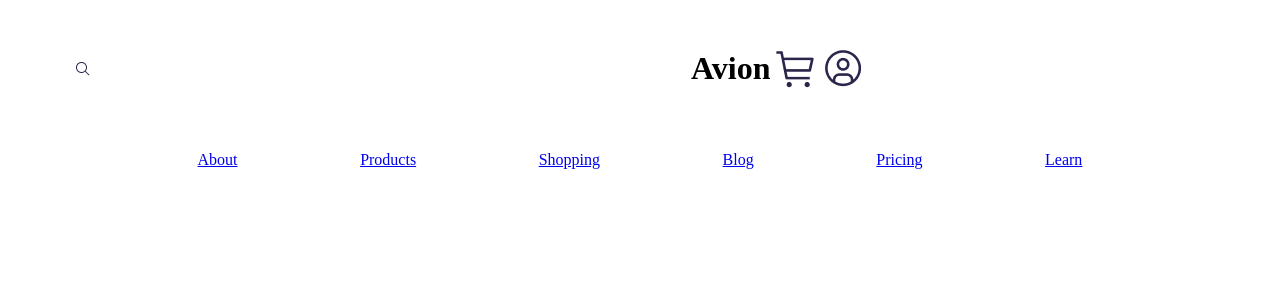
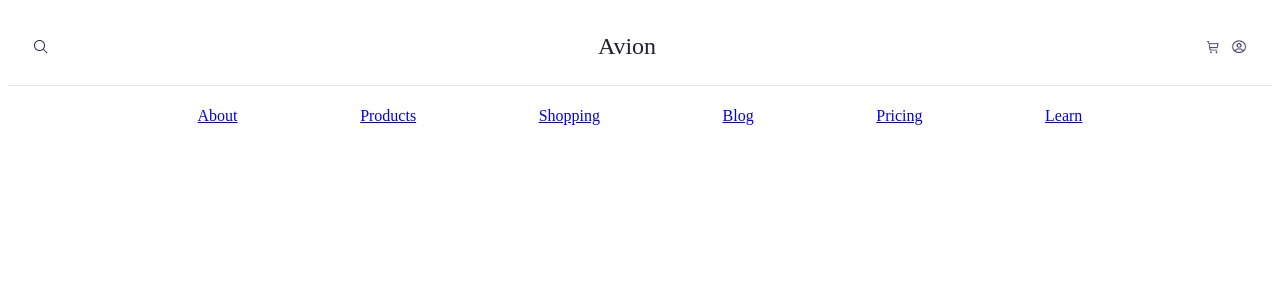
Before and after one commit to mehebbetbabayeva/avion-diploma, a React (Vite) app: page / in a window 1280 px wide. Shown: the top 300 px of the page. Built offline with nearby package versions, Linux system fonts and the light colour scheme.

Commit message:
top headerdeki sehvler duzeldildi

```diff
--- a/src/components/Header1.css
+++ b/src/components/Header1.css
@@ -1,28 +1,24 @@
-.header-content{
+.header-content {
   background-color: #fff;
   padding: 5px;
   display: flex;
   align-items: center;
-  }
 
-  .header-content .search-icon {
-    margin-right: 300px;
+  display: flex;
+  justify-content: space-between;
+  align-items: center;
 
 }
 
-  .header-content h1 {
-    margin-left: 300px;
+
+
+.header-top-container{
+
+  padding: 20px 20px;
+  border-bottom: 1px solid #0000001A;
 }
 
-  .header-cotent .basket-icon {
-    margin-left: 100px;
 
-  }
-
-  .header-cotent .account-icon {
-    margin-right: 400px;
-
-  }
 
 .header nav link {
   color: #fff;
@@ -57,3 +53,20 @@
   border-radius: 5px;
   display: none;
 }
+
+.header-icon-container {
+  display: flex;
+  align-items: center;
+  gap: 10px;
+}
+
+.header-icon {
+  width: 16px;
+  height: 16px;
+  cursor: pointer;
+}
+.avion{
+  text-decoration: none;
+  color: #22202E;
+  font-size: 24px;
+}
--- a/src/components/Header1.tsx
+++ b/src/components/Header1.tsx
@@ -4,16 +4,20 @@ import './Header1.css';
 import search from "../assets/images/header/Search.png";
 import basket from "../assets/images/header/Basket.png";
 import account from "../assets/images/header/Account.png";
+import { Link } from "react-router-dom";
 
 const Header1: React.FC = () => {
   return (
-    <header className="header py-3">
-      <div className="container">
+    <header >
+      <div className="header-top-container">
         <div className="header-content">
-          <img className="search-icon" src={search} alt="Search Icon" />
-          <h1 className="avion">Avion</h1>
-          <img className="basket-icon" src={basket} alt="basket Icon" />
-          <img className="account-icon" src={account} alt="account Icon" />
+          <img className="header-icon" src={search} alt="Search Icon" />
+         <Link to="/" className="avion">Avion</Link>
+          <div className="header-icon-container">
+          <img className="header-icon" src={basket} alt="basket Icon"  />
+          <img className="header-icon" src={account} alt="account Icon" />
+          </div>
+
 
 
           {/* <nav className="nav-links-left d-none d-lg-flex">
```
Also changed, not shown: src/components/Header2.css (line endings or trailing spaces). Lines whose indentation alone changed are shown as unchanged.
